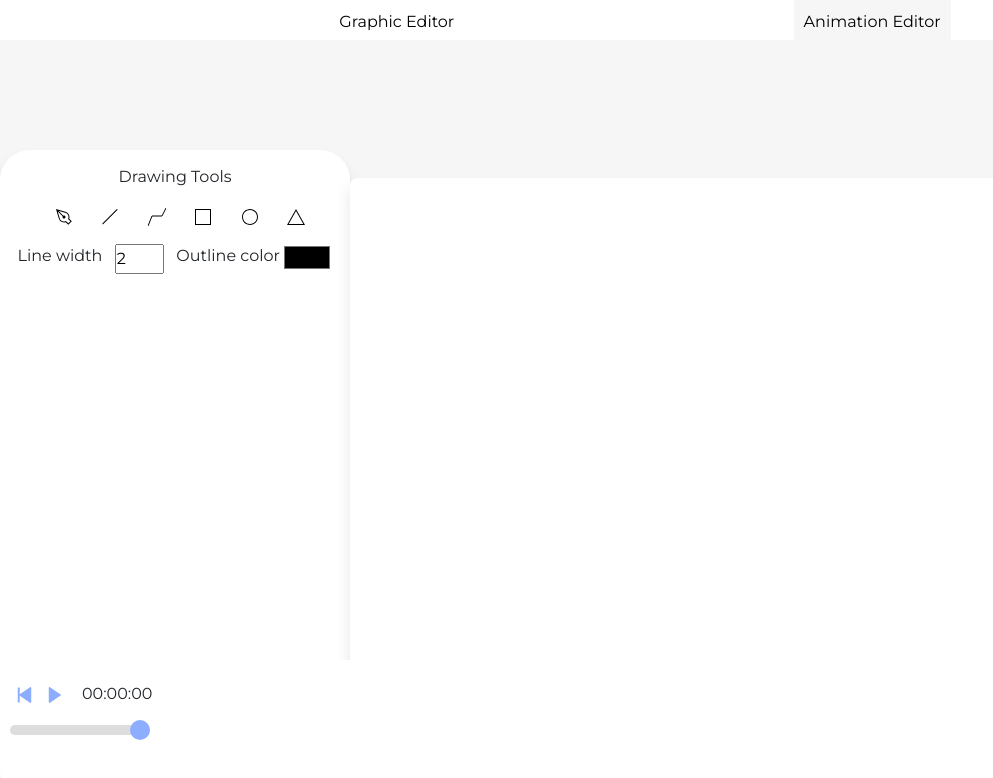
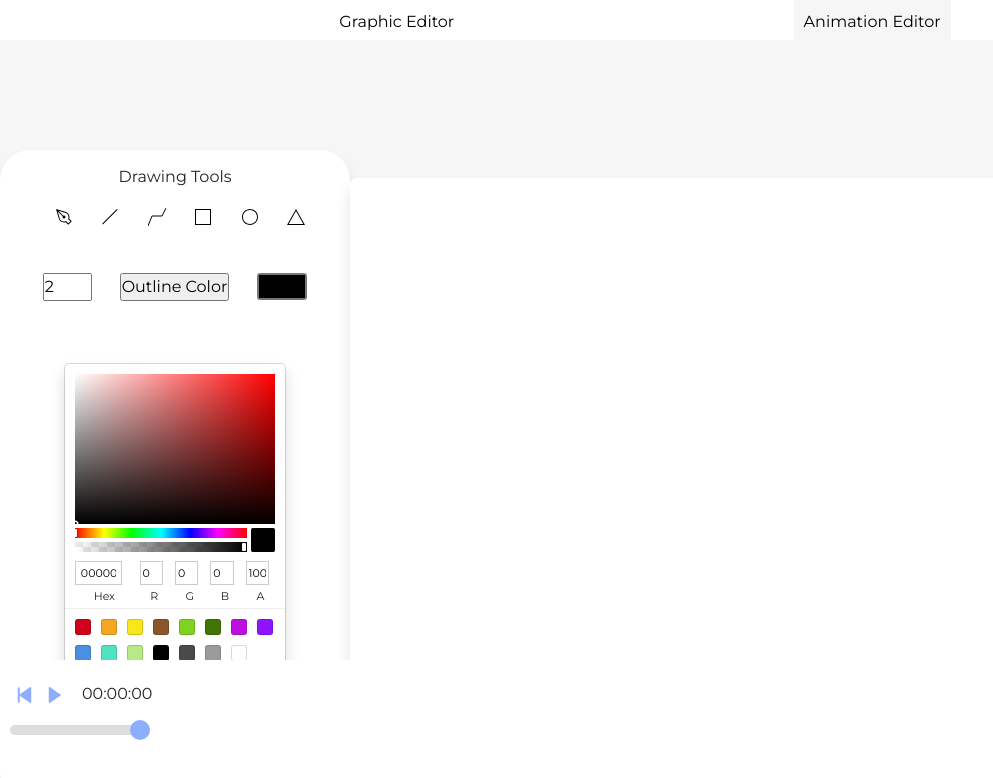
Before and after one commit to DaryaSukhanova/Story-maker, a React (Create React App) app in the folder client/: page /animation-editor in a window 1280 px wide. Shown: the top 778 px of the page, without its empty margins (0-993 px from the left). Built offline with nearby package versions, Linux system fonts and the light colour scheme.

Commit message:
added a color picker

```diff
--- a/client/package.json
+++ b/client/package.json
@@ -15,6 +15,7 @@
     "node-sass": "^9.0.0",
     "react": "^18.2.0",
     "react-bootstrap": "^2.8.0",
+    "react-color": "^2.19.3",
     "react-dnd": "^16.0.1",
     "react-dnd-html5-backend": "^16.0.1",
     "react-dom": "^18.2.0",
--- a/client/src/components/SvgSettingBar.jsx
+++ b/client/src/components/SvgSettingBar.jsx
@@ -1,34 +1,57 @@
-import React from 'react';
+import React, {useState} from 'react';
 import toolState from "../store/toolState";
 import svgToolState from "../store/svgToolState";
 import "../styles/svg-toolbar.scss"
 import SvgTool from "../tools/SvgTool";
+import {SketchPicker} from "react-color";
 
-const strokeColorStyles = {
-    background: '#fff',
-    appearance: 'none',
-    border: 'none',
-    padding: '2px',
-    borderRadius: '4px',
-    cursor: 'pointer'
+
+const SvgSettingBar = () => {
+    const [currentColor, setCurrentColor] = useState("rgba(0, 0, 0, 1)")
+    const handleOnChange = (color) => {
+        setCurrentColor(`rgba(${color.rgb.r}, ${color.rgb.g}, ${color.rgb.b}, ${color.rgb.a})`);
+        console.log(color.rgb);
     };
-const SvgSettingBar = () => {
     return (
+        <div className="setting-bar-container" >
             <div className="svg-setting-bar">
-            <label htmlFor="line-width">Line width</label>
+                <div className="line-width-container">
+                    {/*<label htmlFor="line-width">Line width</label>*/}
                     <input
                         onChange={e => svgToolState.setLineWidth(e.target.value)}
-                style={{margin: '0 10px'}}
                         id="line-width" type="number"
                         defaultValue={2} min={1} max={50}
                     />
-            <label htmlFor="strokeColor" >Outline color</label>
-            <input id="strokeColor"
-                   style={strokeColorStyles}
+                </div>
+
+                <div className="stroke-color-container">
+                    {/*<label htmlFor="strokeColor">Outline color</label>*/}
+                    {/*<input id="strokeColor"*/}
+                    {/*       style={strokeColorStyles}*/}
+                    {/*       onChange={e => svgToolState.setFillStroke(e.target.value)}*/}
+                    {/*       type="color"*/}
+                    {/*/>*/}
+                    <input
+                        type="button"
+                        value="Outline Color"
+                        onClick={e=>svgToolState.setFillStroke(currentColor)}
+                    />
+                </div>
+
+                <div className="fill-color-container">
+                    {/*<label htmlFor="fillColor" >Fill color</label>*/}
+                    <input id="fillColor"
                            onChange={e => svgToolState.setFillStroke(e.target.value)}
                            type="color"
                     />
-
+                </div>
+            </div>
+            <div className="color-picker-container">
+                <SketchPicker
+                    color={currentColor}
+                    onChangeComplete={handleOnChange}
+                />
+            </div>
         </div>
     );
 };
--- a/client/src/store/svgToolState.js
+++ b/client/src/store/svgToolState.js
@@ -1,4 +1,5 @@
 import {makeAutoObservable} from "mobx";
+import {logDOM} from "@testing-library/react";
 
 class SvgToolState{
     tool = null
@@ -12,8 +13,11 @@ class SvgToolState{
     //     this.tool.fillColor = color
     // }
     setFillStroke(color){
+        console.log("svg Tool State", color)
         this.tool.svgFillStroke = color
     }
+
+
     setLineWidth(width){
         this.tool.svgLineWidth = width
     }
--- a/client/src/styles/animation-editor.scss
+++ b/client/src/styles/animation-editor.scss
@@ -24,6 +24,7 @@
   background-color: #ffffff; /* Цвет фона блока */
   border-radius: 30px;
   box-shadow: 0 10px 15px 0 rgba(0, 0, 0, 0.10);
+
 }
 
 .action-panel-container{
--- a/client/src/styles/svg-toolbar.scss
+++ b/client/src/styles/svg-toolbar.scss
@@ -43,10 +43,10 @@
   text-align: center;
 }
 .svg-setting-bar{
-  height: 30px;
   background-color: white;
   display: flex;
   justify-content: space-evenly;
+  text-align: center;
 
 }
 .stroke-color{
@@ -56,3 +56,15 @@
   border-radius: 4px; /* Делаем углы слегка закругленными */
   cursor: pointer;
 }
+.setting-bar-container{
+  display: flex;
+  flex-direction: column;
+  justify-content: space-around;
+  min-height: 80%;
+
+}
+.color-picker-container{
+  display: flex;
+  align-items: center;
+  justify-content: center;
+}
```
Also changed, not shown: client/src/assets/img/Paint Bucket.svg (added), 1 other file (tests, documents, lock files or other folders). Lines whose indentation alone changed are shown as unchanged.
